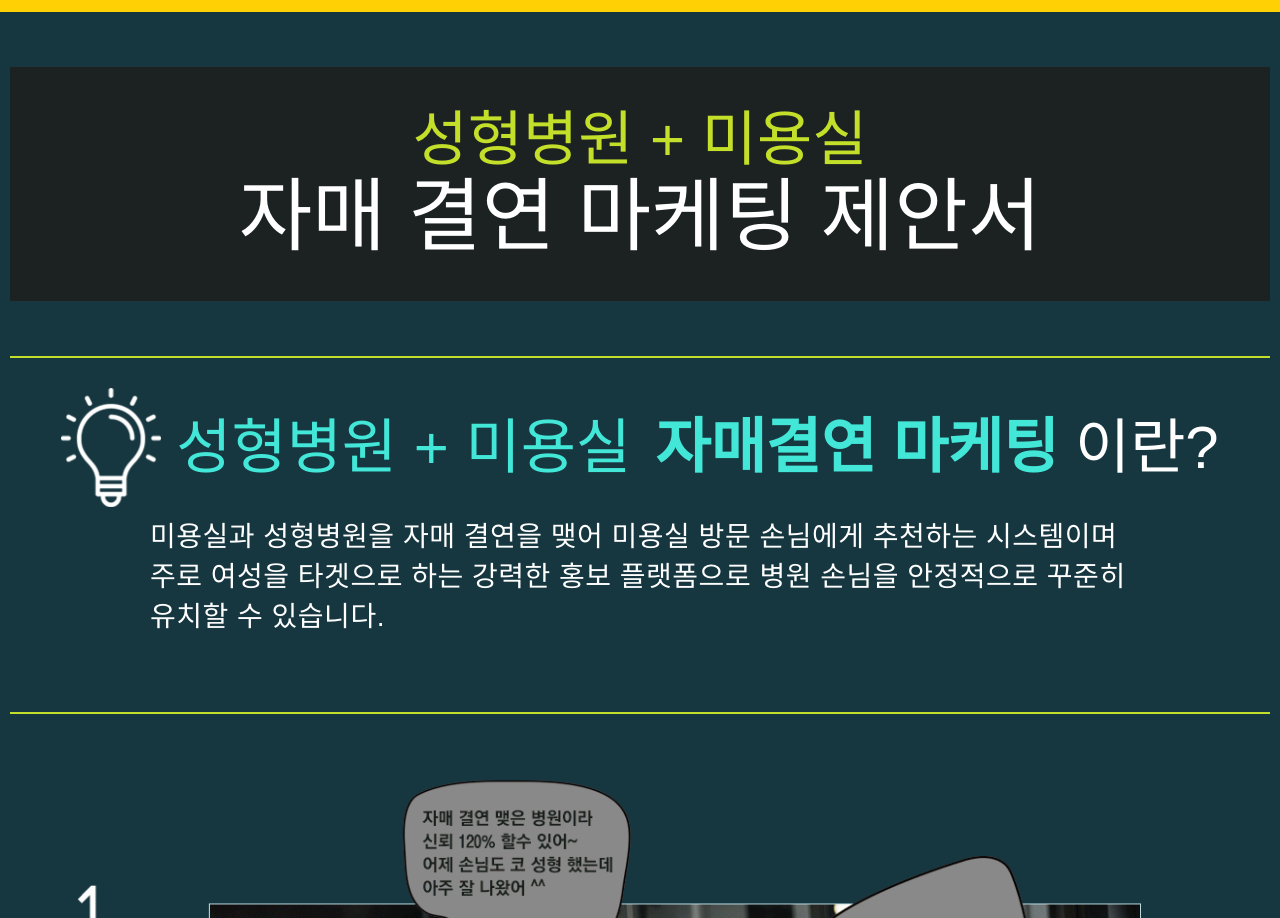
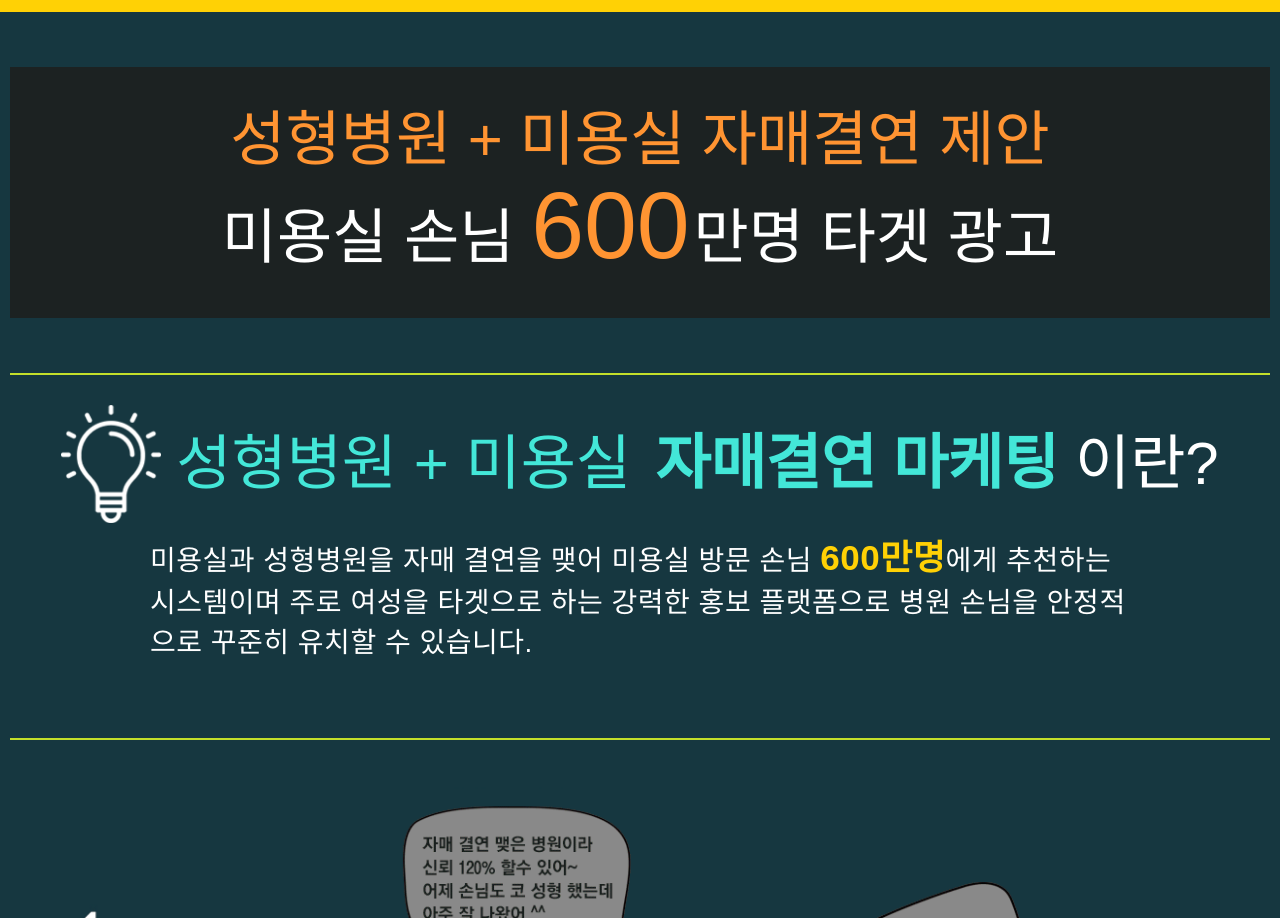
Before and after one commit to lamiru/fvfv21, a PHP site: page / in a window 1280 px wide. Shown: the top 918 px of the page. Run offline with PHP 8.4, Linux system fonts and the light colour scheme; some libraries are stand-ins or nearby versions; some web fonts are replaced.

Commit message:
edit publishing

```diff
--- a/index.php
+++ b/index.php
@@ -23,25 +23,18 @@
 <script src="https://cdnjs.cloudflare.com/ajax/libs/jquery/3.2.1/jquery.min.js"></script>
 <!--<![endif]-->
 <script src="https://maxcdn.bootstrapcdn.com/bootstrap/3.3.2/js/bootstrap.min.js"></script>
-<!-- Global site tag (gtag.js) - Google Analytics -->
-<script async src="https://www.googletagmanager.com/gtag/js?id=UA-137991745-1"></script>
-<script>
-  window.dataLayer = window.dataLayer || [];
-  function gtag(){dataLayer.push(arguments);}
-  gtag('js', new Date());
-  gtag('config', 'UA-137991745-1');
-</script>
 </head>
 <body>
 <div class="bc-ffd105 border-6"></div>
 <div class="wrapper">
   <div class="height-10"></div>
   <div class="responsive-height"></div>
-  <div class="bg-1c2222 title text-center">
+  <div class="bg-1c2222 title text-center main-title">
     <div class="fw-500">
-      <span class="color-c3df2a fs-3">성형병원 + 미용실</span><br>
-      <span class="fs-4">자매 결연 마케팅 </span>
-      <span class="fs-4 fw-300">제안서</span>
+      <span class="color-ff9432 fs-3">성형병원 + 미용실 자매결연 제안</span><br>
+      <span class="fs-3">미용실 손님 </span>
+      <span class="color-ff9432 fs-5">600</span>
+      <span class="fs-3">만명 타겟 광고</span>
     </div>
   </div>
   <div class="height-10"></div>
@@ -59,7 +52,7 @@
       </tr>
     </tbody>
   </table>
-  <p class="p-3 pb-4 mb-4">미용실과 성형병원을 자매 결연을 맺어 미용실 방문 손님에게 추천하는 시스템이며 주로 여성을 타겟으로 하는 강력한 홍보 플랫폼으로 병원 손님을 안정적으로 꾸준히 유치할 수 있습니다.</p>
+  <p class="p-3 pb-4 mb-4">미용실과 성형병원을 자매 결연을 맺어 미용실 방문 손님 <span class="color-ffd105 fs-2 fw-600">600만명</span>에게 추천하는 시스템이며 주로 여성을 타겟으로 하는 강력한 홍보 플랫폼으로 병원 손님을 안정적으로 꾸준히 유치할 수 있습니다.</p>
   <div class="responsive-height"></div>
   <div class="bc-c3df2a border-1"></div>
   <div class="responsive-height"></div>
@@ -180,5 +173,20 @@
 </div>
 <div class="height-20"></div>
 <div class="responsive-height"></div>
+<!-- Global site tag (gtag.js) - Google Analytics -->
+<script async src="https://www.googletagmanager.com/gtag/js?id=UA-137991745-1"></script>
+<script>
+  window.dataLayer = window.dataLayer || [];
+  function gtag(){dataLayer.push(arguments);}
+  gtag('js', new Date());
+  gtag('config', 'UA-137991745-1');
+</script>
+<!-- Naver Analytics -->
+<script type="text/javascript" src="//wcs.naver.net/wcslog.js"></script>
+<script type="text/javascript">
+  if(!wcs_add) var wcs_add = {};
+  wcs_add["wa"] = "1257a515d0ecf0";
+  wcs_do();
+</script>
 </body>
 </html>
--- a/static/css/common.css
+++ b/static/css/common.css
@@ -50,6 +50,9 @@ li {
 .fs-4 {
   font-size: 30px;
 }
+.fs-5 {
+  font-size: 37px;
+}
 
 .icon-1 {
   width: 40px;
@@ -80,6 +83,9 @@ li {
 }
 .color-1c2222 {
   color: #1c2222;
+}
+.color-ff9432 {
+  color: #ff9432;
 }
 
 .bc-fff {
@@ -128,6 +134,9 @@ li {
   .fs-4 {
     font-size: 35px;
   }
+  .fs-5 {
+    font-size: 43px;
+  }
 }
 
 
@@ -153,6 +162,9 @@ li {
   }
   .fs-4 {
     font-size: 45px;
+  }
+  .fs-5 {
+    font-size: 55px;
   }
   .icon-1 {
     width: 60px;
@@ -187,6 +199,9 @@ li {
   .fs-4 {
     font-size: 58px;
   }
+  .fs-5 {
+    font-size: 70px;
+  }
   .icon-1 {
     width: 80px;
   }
@@ -218,13 +233,23 @@ li {
   .fs-4 {
     font-size: 80px;
   }
+  .fs-5 {
+    font-size: 95px;
+  }
   .icon-1 {
     width: 100px;
   }
 }
+
 @media (min-width: 1300px) {
   .border-wrapper {
     border-width: 2px;
     border-style: solid;
   }
 }
+
+@media (max-width: 374px) {
+  .main-title .fs-3 {
+    font-size: 21px;
+  }
+}
```
